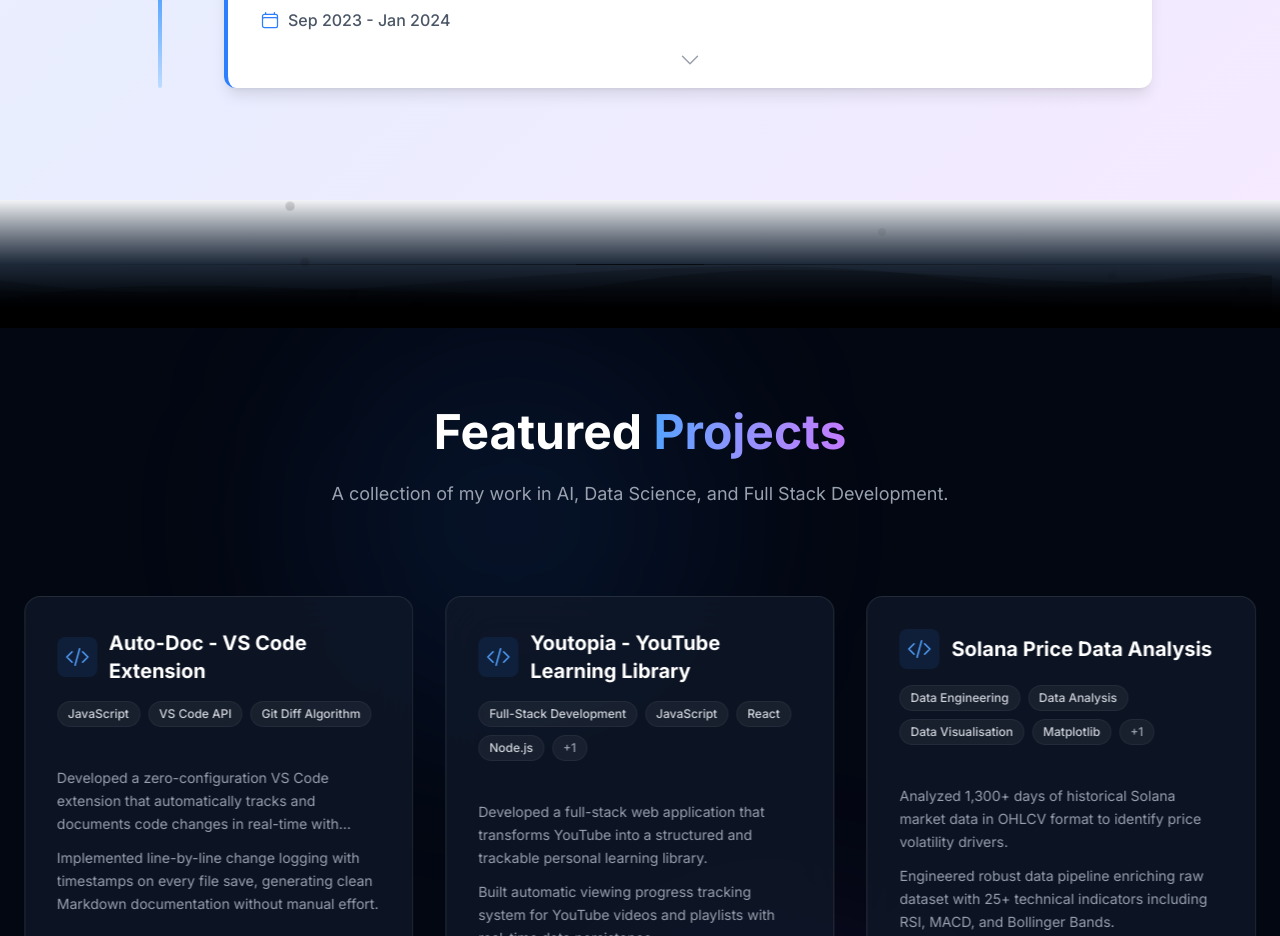
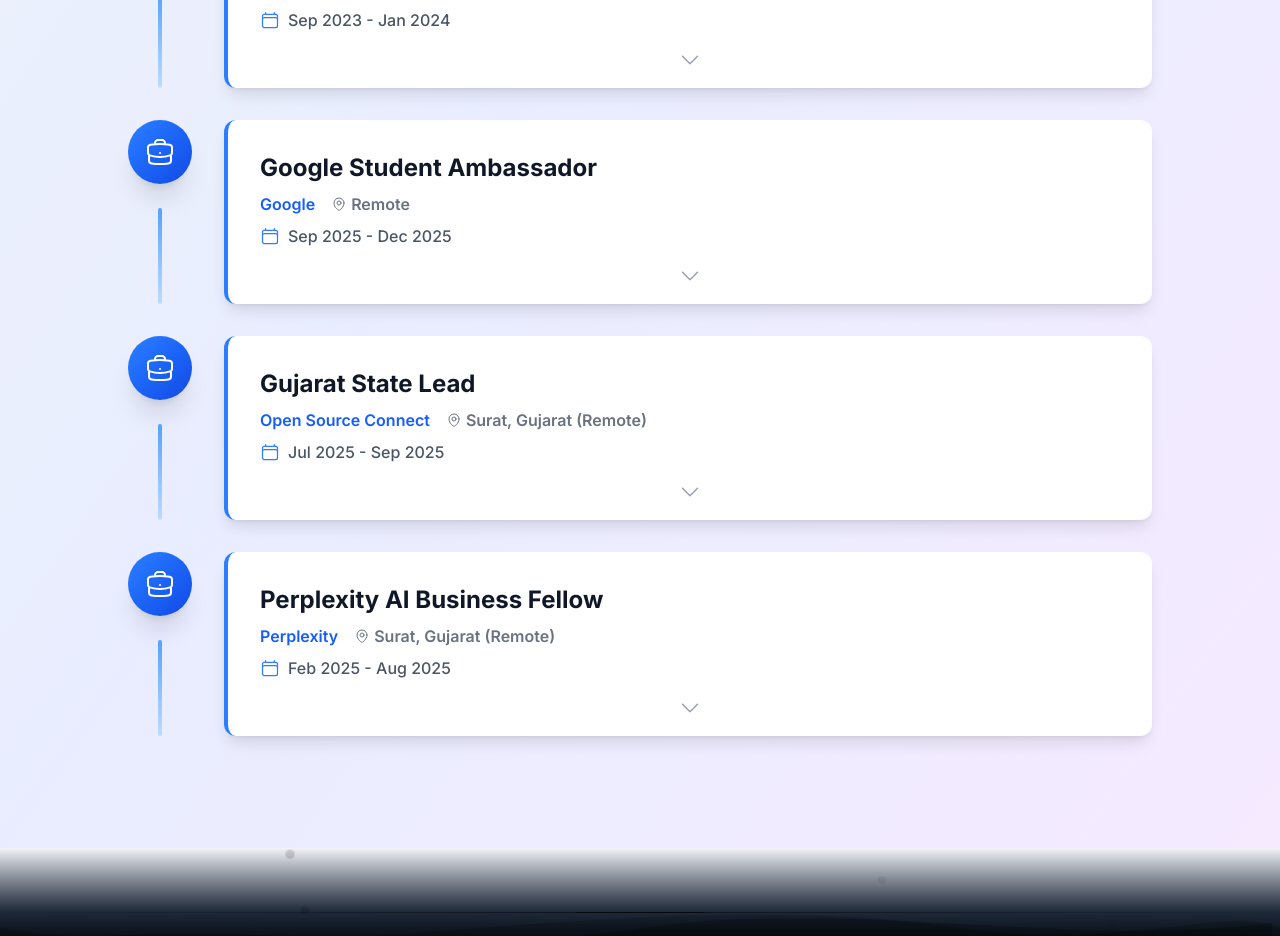
Before and after one commit to NI3singh/Portfolio, a React (Vite) app: page / in a window 1280 px wide. Shown: the part 2025-2961 px from the top of the page. Built offline with nearby package versions, Linux system fonts and the light colour scheme.

Commit message:
feat: update education and experience data sections

```diff
--- a/src/components/Experience.tsx
+++ b/src/components/Experience.tsx
@@ -72,6 +72,51 @@
     ],
     technologies: ['DialogFlow CX', 'NLP', 'JavaScript', 'Node.js', 'Testing'],
     thumbnail: '/api/placeholder/300/200'
+  },
+  {
+    id: 4,
+    title: 'Google Student Ambassador',
+    company: 'Google',
+    location: 'Remote',
+    duration: 'Sep 2025 - Dec 2025',
+    description: 'Campus advocacy and technical outreach for Gemini AI.',
+    responsibilities: [
+      'Served as the official campus representative, driving adoption and awareness of Gemini AI tools among the student body.',
+      'Organized and led technical workshops to educate peers on leveraging Google’s AI ecosystem and cloud resources.',
+      'Collaborated with university stakeholders to streamline student engagement with emerging technologies.'
+    ],
+    technologies: ['Gemini AI', 'Google Cloud', 'Community Management', 'Public Speaking'],
+    thumbnail: '/api/placeholder/300/200'
+  },
+  {
+    id: 5,
+    title: 'Gujarat State Lead',
+    company: 'Open Source Connect',
+    location: 'Surat, Gujarat (Remote)',
+    duration: 'Jul 2025 - Sep 2025',
+    description: 'Regional leadership for open-source AI/ML initiatives.',
+    responsibilities: [
+      'Spearheaded state-wide outreach programs focused on AI/ML literacy and open-source contribution.',
+      'Designed and executed marketing strategies that expanded community engagement and program visibility.',
+      'Managed program development and stakeholder coordination to foster regional technical collaboration.'
+    ],
+    technologies: ['AI/ML', 'Marketing Strategy', 'Community Development', 'Open Source'],
+    thumbnail: '/api/placeholder/300/200'
+  },
+  {
+    id: 6,
+    title: 'Perplexity AI Business Fellow',
+    company: 'Perplexity',
+    location: 'Surat, Gujarat (Remote)',
+    duration: 'Feb 2025 - Aug 2025',
+    description: 'Business development and strategic positioning for AI-driven search.',
+    responsibilities: [
+      'Participated in a selective fellowship focusing on the business integration and strategic growth of Perplexity AI.',
+      'Analyzed market trends and user feedback to support product refinement for generative search experiences.',
+      'Developed insights on AI-driven workflows to enhance business efficiency and strategic communication.'
+    ],
+    technologies: ['Perplexity AI', 'Strategic Thinking', 'Market Analysis', 'Business Development'],
+    thumbnail: '/api/placeholder/300/200'
   }
 ];
 
@@ -117,6 +162,34 @@
       'Excelled in Language and History, with a strong grasp of concepts and analytical skills.',
       'Consistently engaged in cultural and academic activities.'
     ]
+  },
+  {
+    id: 4,
+    degree: 'Aspire Leaders Program 2024',
+    institution: 'Aspire Institute (Founded at Harvard University)',
+    location: 'Remote',
+    duration: 'Aug 2024 - Nov 2024',
+    grade: 'Completion Certificate',
+    achievements: [
+      'Engaged in leadership development sessions with Harvard Business School faculties.',
+      'Developed critical thinking and global collaboration skills via real-world case studies.',
+      'Selected for a transformative initiative focused on empowering emerging global leaders.'
+    ],
+    subjects: ['Leadership', 'Problem Solving', 'Communication', 'Critical Thinking']
+  },
+  {
+    id: 5,
+    degree: 'Forward Program - Business Analytics & Strategic Thinking',
+    institution: 'McKinsey & Company',
+    location: 'Remote',
+    duration: 'Apr 2025 - Jun 2025',
+    grade: 'Professional Certificate',
+    achievements: [
+      "Mastered McKinsey's structured problem-solving methodology and strategic communication.",
+      'Completed comprehensive modules on business analytics and leadership management.',
+      'Earned proficiency in core business and analytical skills through rigorous assessment.'
+    ],
+    subjects: ['Business Analytics', 'Strategic Thinking', 'Communication & Presentation', 'Leadership Management']
   }
 ];
 
```
Also changed, not shown: 1 other file (tests, documents, lock files or other folders).
